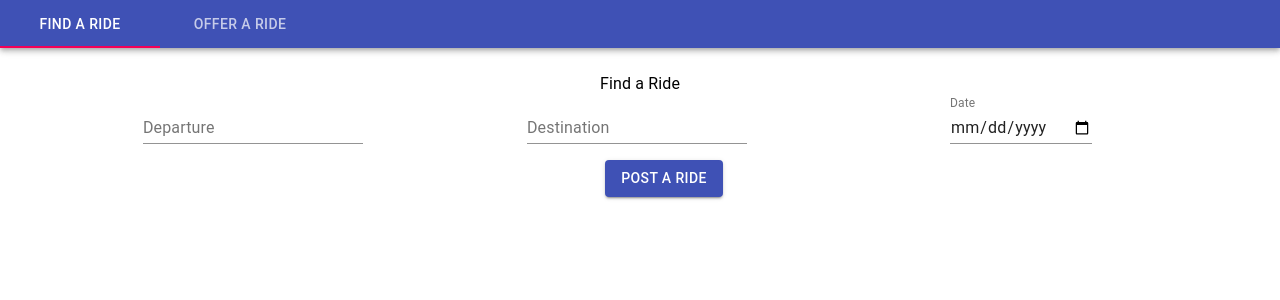
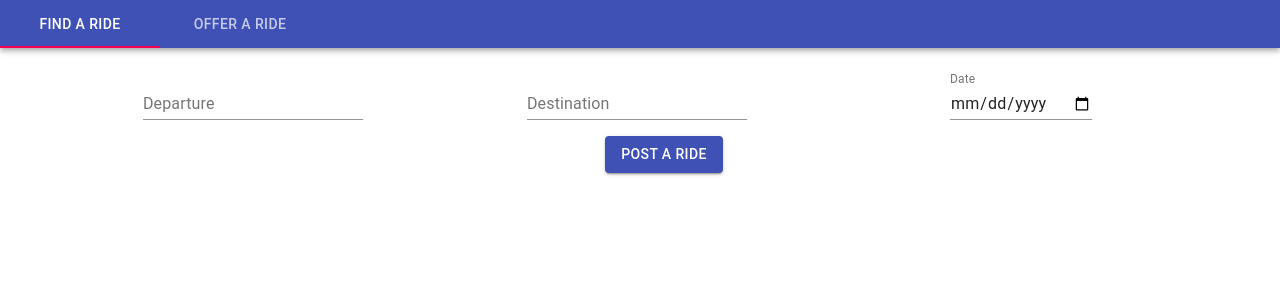
Before and after one commit to amshholland/sluber-ui, a React (Create React App) app: page / in a window 1280 px wide. Shown: the top 300 px of the page. Built offline with nearby package versions, Linux system fonts and the light colour scheme.

Commit message:
removed 'find a ride' header

```diff
--- a/src/containers/FindRidePage.js
+++ b/src/containers/FindRidePage.js
@@ -15,7 +15,6 @@ class FindRidePage extends Component {
     render() {
         return (
         <div >
-            Find a Ride
             <TopMenu></TopMenu>
         </div>
         );
```
